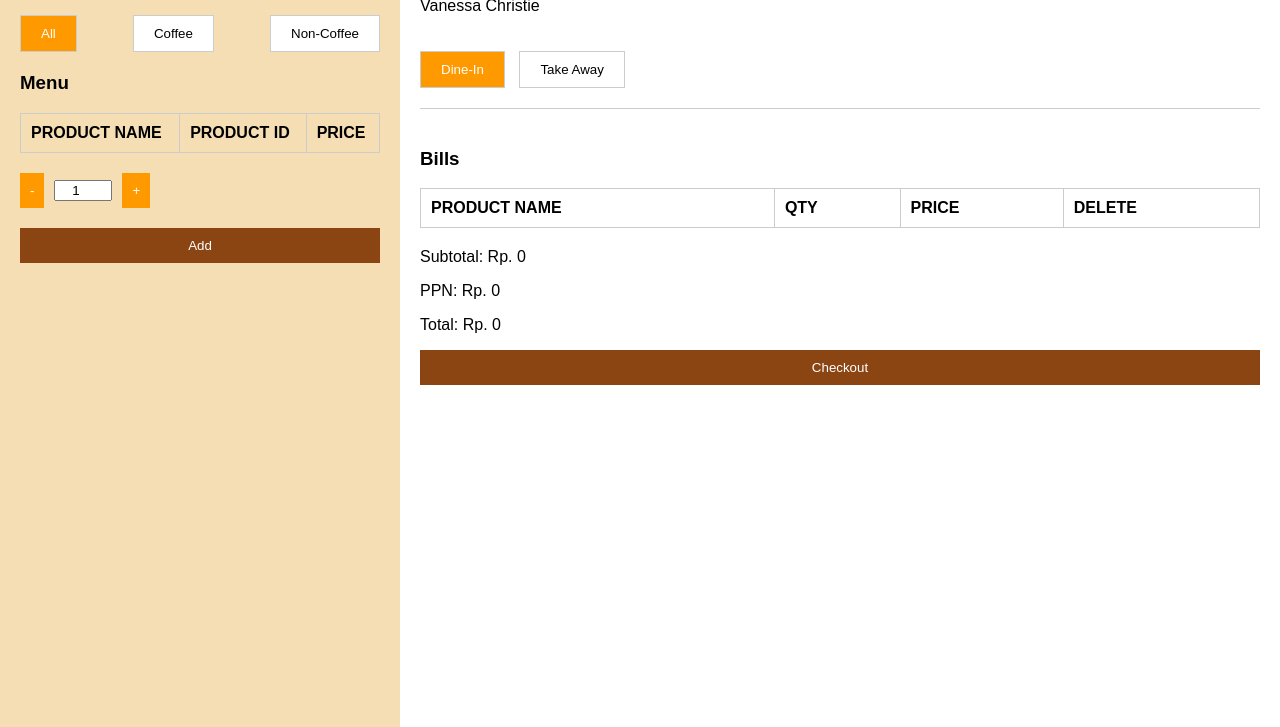
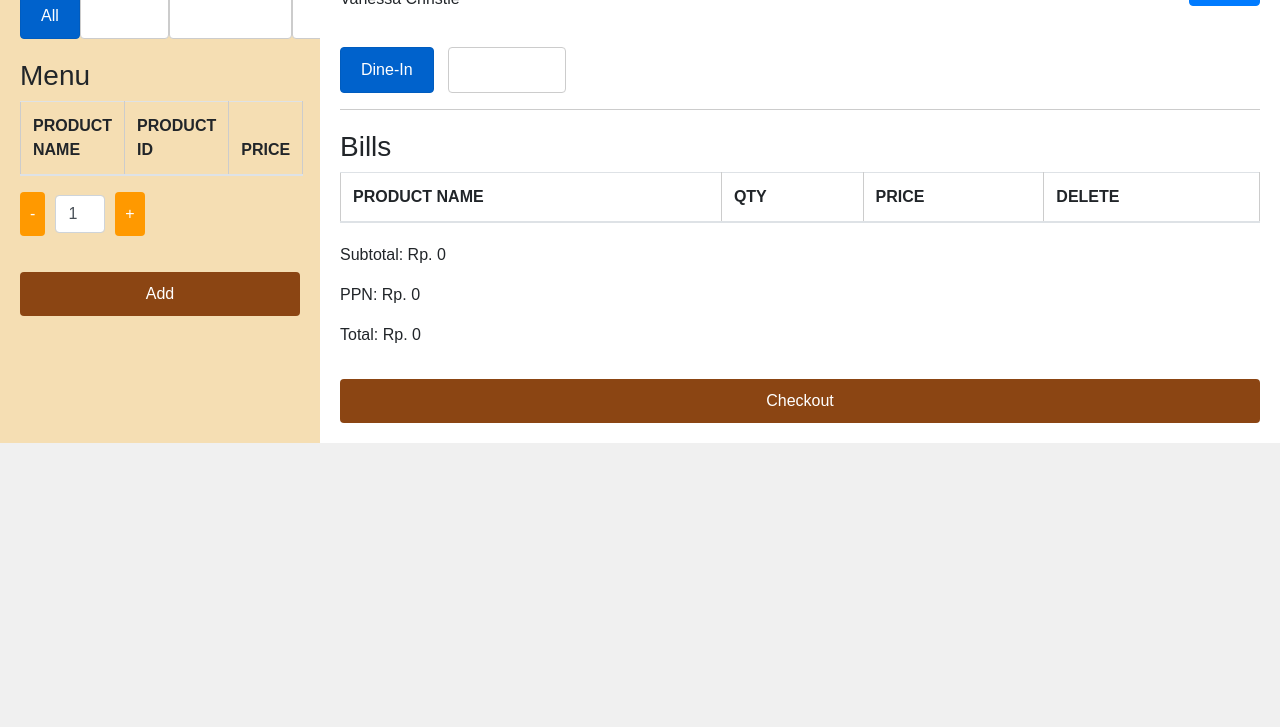
Before and after one commit to revenca/Final-Project-PPL, a website with bundled scripts: page src/presentation/index.html in a window 1280 px wide. Shown: the part 73-800 px from the top of the page. Built offline with nearby package versions, Linux system fonts and the light colour scheme; no server answers.

Commit message:
Update index.html

```diff
--- a/src/presentation/index.html
+++ b/src/presentation/index.html
@@ -4,19 +4,24 @@
     <meta charset="UTF-8">
     <meta name="viewport" content="width=device-width, initial-scale=1.0">
     <title>Kasir Dashboard</title>
+    <!-- Bootstrap CSS -->
+    <link rel="stylesheet" href="https://maxcdn.bootstrapcdn.com/bootstrap/4.0.0/css/bootstrap.min.css">
+    <!-- Custom CSS -->
     <link rel="stylesheet" href="styles.css">
 </head>
 <body>
-    <div class="container">
-        <div class="sidebar">
+    <div class="container-fluid">
+        <div class="row">
+            <div class="col-md-3 sidebar">
                 <h2>Choose Category</h2>
                 <div class="categories">
-                <button class="category active">All</button>
-                <button class="category">Coffee</button>
-                <button class="category">Non-Coffee</button>
+                    <button class="category btn btn-primary active" id="filter-all">All</button>
+                    <button class="category btn btn-secondary" id="filter-coffee">Coffee</button>
+                    <button class="category btn btn-secondary" id="filter-non-coffee">Non-Coffee</button>
+                    <button class="category btn btn-secondary" id="filter-food">Food</button>
                 </div>
                 <h3>Menu</h3>
-            <table>
+                <table class="table">
                     <thead>
                         <tr>
                             <th>PRODUCT NAME</th>
@@ -30,28 +35,28 @@
                     </tbody>
                 </table>
                 <div class="quantity-selector">
-                <button class="decrease">-</button>
-                <input type="number" value="1" min="1">
-                <button class="increase">+</button>
+                    <button class="decrease btn btn-warning">-</button>
+                    <input type="number" value="1" min="1" class="form-control">
+                    <button class="increase btn btn-warning">+</button>
                 </div>
-            <button class="add-button">Add</button>
+                <button class="add-button btn btn-success mt-3">Add</button>
             </div>
-        <div class="main-content">
-            <div class="header">
+            <div class="col-md-9 main-content">
+                <div class="header d-flex justify-content-between align-items-center">
                     <div class="owner-info">
                         <p>I'm the Owner</p>
                         <p>Vanessa Christie</p>
                     </div>
                     <div class="date" id="current-date"></div>
-                <button id="admin-button" onclick="window.open('login.html', '_blank')">Admin</button>
+                    <button id="admin-button" class="btn btn-primary" onclick="window.open('login.html', '_blank')">Admin</button>
                 </div>
-            <div class="order-info">
-                <button class="order-type active">Dine-In</button>
-                <button class="order-type">Take Away</button>
+                <div class="order-info mb-3">
+                    <button class="order-type btn btn-primary active">Dine-In</button>
+                    <button class="order-type btn btn-secondary">Take Away</button>
                 </div>
                 <div class="bills">
                     <h3>Bills</h3>
-                <table>
+                    <table class="table">
                         <thead>
                             <tr>
                                 <th>PRODUCT NAME</th>
@@ -69,24 +74,33 @@
                         <p>PPN: Rp. <span id="ppn">0</span></p>
                         <p>Total: Rp. <span id="total">0</span></p>
                     </div>
-                <button class="checkout-button">Checkout</button>
+                    <button class="checkout-button btn btn-success mt-3">Checkout</button>
+                </div>
             </div>
         </div>
     </div>
 
     <div class="admin-panel" id="admin-panel" style="display: none;">
         <h3>Admin Panel</h3>
-        <button id="close-admin">Close</button>
+        <button id="close-admin" class="btn btn-secondary">Close</button>
         <h4>Add New Product</h4>
-        <form id="add-product-form">
-            <input type="text" id="product-name" placeholder="Product Name" required>
-            <input type="text" id="product-id" placeholder="Product ID" required>
-            <input type="number" id="product-price" placeholder="Product Price" required>
-            <button type="submit">Add Product</button>
+        <form id="add-product-form" class="mt-3">
+            <input type="text" id="product-name" placeholder="Product Name" required class="form-control mb-2">
+            <input type="text" id="product-id" placeholder="Product ID" required class="form-control mb-2">
+            <input type="number" id="product-price" placeholder="Product Price" required class="form-control mb-2">
+            <select id="product-category" required class="form-control mb-3">
+                <option value="coffee">Coffee</option>
+                <option value="non-coffee">Non-Coffee</option>
+                <option value="food">Food</option>
+            </select>
+            <button type="submit" class="btn btn-success">Add Product</button>
         </form>
     </div>
 
+    <!-- jQuery -->
     <script src="https://code.jquery.com/jquery-3.6.0.min.js"></script>
+    <!-- Bootstrap JS -->
+    <script src="https://maxcdn.bootstrapcdn.com/bootstrap/4.0.0/js/bootstrap.min.js"></script>
     <script type="module" src="../application/productService.js"></script>
     <script type="module" src="../business/billCalculator.js"></script>
     <script type="module" src="app.js"></script>
```
Lines whose indentation alone changed are shown as unchanged.
